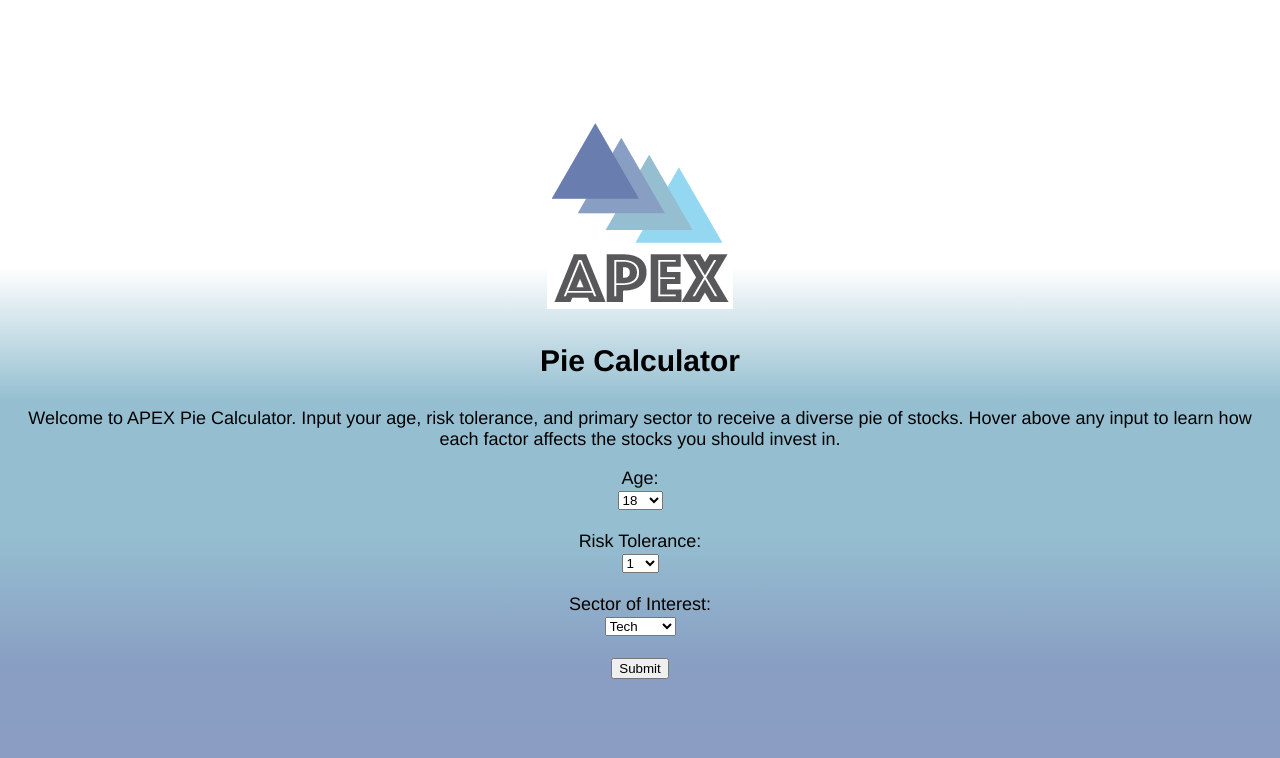
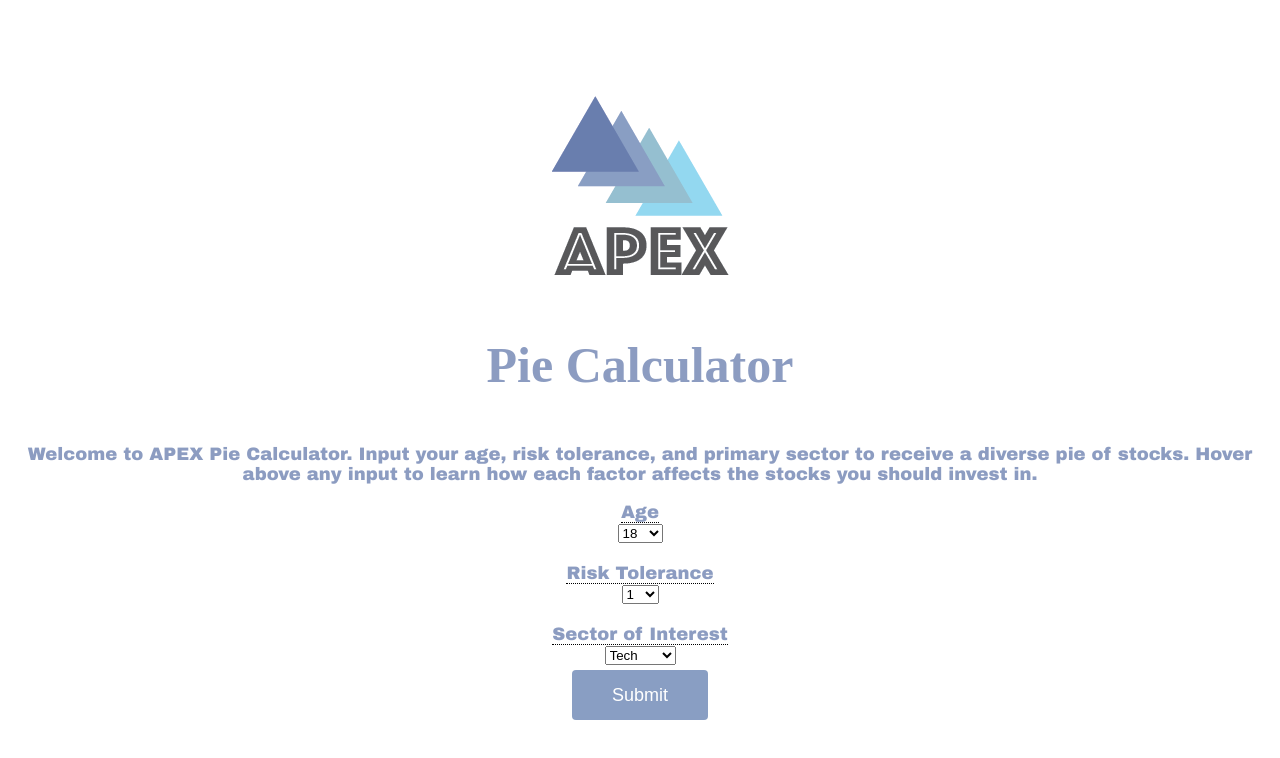
Before and after one commit to adithyasolai/apex-pies, a React (Vite) app: page / in a window 1280 px wide. Shown: the top 758 px of the page. Built offline with nearby package versions, Linux system fonts and the light colour scheme.

Commit message:
New frontend

```diff
--- a/src/UserForm.js
+++ b/src/UserForm.js
@@ -50,15 +50,14 @@
 
             <h1><p class="p">Pie Calculator</p></h1>
 
-            <p class="p">Welcome to APEX Pie Calculator. Input your age, risk tolerance, and primary sector to receive a diverse pie of stocks. Hover above any input to learn how each factor affects the stocks you should invest in.</p>
+            <h2><p class="p">Welcome to APEX Pie Calculator. Input your age, risk tolerance, and primary sector to receive a diverse pie of stocks. Hover above any input to learn how each factor affects the stocks you should invest in.</p></h2>
 
 
             </html>
             <label >
-            <div class="myDIV">Age: </div>
-
-            <div class="hide">Generally speaking, the younger an investor is, the riskier their portfolio can be. This is due to the fact they probably will not be withdrawing their money for years and therefore have much more time to recover and recoup from any losses. The higher the risk of a portfolio, the higher its beta. </div>
-
+            <span class="hovertext" data-hover="Generally speaking, the younger an investor is, the riskier their portfolio can be. This is due to the fact they probably will not be withdrawing their money for years and therefore have much more time to recover and recoup from any losses. The higher the risk of a portfolio, the higher its beta.">
+              Age
+               </span>
             <div/>
 
               <select
@@ -89,9 +88,10 @@
             <br/>
             <br/>
             <label>
-            <div class="myDIV">Risk Tolerance: </div>
-            <div class="hide">The amount of risk an investor takes on depends on several other factors besides age. An investor should also take into account their existing debt, savings account balance, and net worth. An investor with low debt combined with high savings account balance and net worth would have a higher risk tolerance.
-</div>
+            <span class="hovertext" data-hover="The amount of risk an investor takes on depends on several other factors besides age. An investor should also take into account their existing debt, savings account balance, and net worth. An investor with low debt combined with high savings account balance and net worth would have a higher risk tolerance.">
+              Risk Tolerance
+               </span>
+               <div/>
               <select
                 value={this.state.risk}
                 onChange={(e) => this.setState({risk: e.target.value})}
@@ -116,9 +116,10 @@
             <br/>
 
             <label>
-            <div class="myDIV"> Sector of Interest: </div>
-            <div class="hide">Sectors are very different from each other in terms of risk and return. In general, when compared to Tech and Energy, Banking and Healthcare tend to be less riskier sectors, which means that they typically have a lower return.
-</div>
+            <span class="hovertext" data-hover="Sectors are very different from each other in terms of risk and return. In general, when compared to Tech and Energy, Banking and Healthcare tend to be less riskier sectors, which means that they typically have a lower return. ">
+              Sector of Interest
+              <div/>
+              </span>
               <select
                 value={this.state.sector}
                 onChange={(e) => this.setState({sector: e.target.value}) }
@@ -143,7 +144,8 @@
 
             <br/>
             <br/>
-            <button>Submit</button>
+            <a href = "#" class = "button glow-button">Submit</a>
+
 
           </form>
 
--- a/src/style.css
+++ b/src/style.css
@@ -6,24 +6,27 @@ header {
   margin: 0 auto;
 }
 h1 {
-  font-weight: bold;
-  color: black;
-  font-size: 30px;
+  font-family: 'Aleo', serif;
+  /*font-weight: bold;*/
+  color: #697eaec4;
+  font-size: 50px;
 }
 
 body {
-  background-color:#FFF;
-  background-image: linear-gradient(white, white, white, #95bfd0ff,#95bfd0ff,#899ec3ff,#697eaec4);
-  font-family: Helvetica;
+  background-color:white;
+  /*background-image: linear-gradient(white, white, white, #95bfd0ff,#95bfd0ff,#899ec3ff,);*/
+  font-family: 'Avenir Black', 'Arial Black', sans-serif;
   font-size:18px;
   padding:15px;
   margin: 0px;
   margin-right: 0px;
   margin-bottom: 20px;
   display:table-cell; text-align:center; vertical-align:middle;
+  color: #697eaec4;
   }
 
 html, body {height:100%;}
+
 html {display:table; width:100%;}
 /* for hovering */
 .hide {
@@ -34,3 +37,52 @@ html {display:table; width:100%;}
   display: block;
   color: #181d27ff;
 }
+
+h2{
+  color: #697eaec4;
+  font-size: 18px;
+  font-weight: bold;
+}
+
+.hovertext {
+  position: relative;
+  border-bottom: 1px dotted black;
+}
+
+.hovertext:before {
+  content: attr(data-hover);
+  visibility: hidden;
+  opacity: .9;
+  width: 400px;
+  background-color: #374158ff;
+  color: #fff;
+  font-size: 12px;
+  text-align: center;
+  border-radius: 20px;
+  padding: 10px 0;
+  transition: opacity 1s ease-in-out;
+
+  position: absolute;
+  z-index: 1;
+  left: 0;
+  top: 110%;
+}
+
+.hovertext:hover:before {
+  opacity: 1;
+  visibility: visible;
+}
+.button {
+  font-family: ‘Avenir Black’, ‘Arial Black’, sans-serif;
+  text-decoration: none;
+  color: white;
+  background: #899ec3ff ;
+  padding: 15px 40px;
+  border-radius: 4px;
+  font-weight: normal;
+  transition: all 0.2s ease-in-out;
+}
+.glow-button:hover {
+  color: rgba(255, 255, 255, 1);
+  box-shadow: 0 5px 15px rgba(12, 130, 220, 0.783);
+}
```
